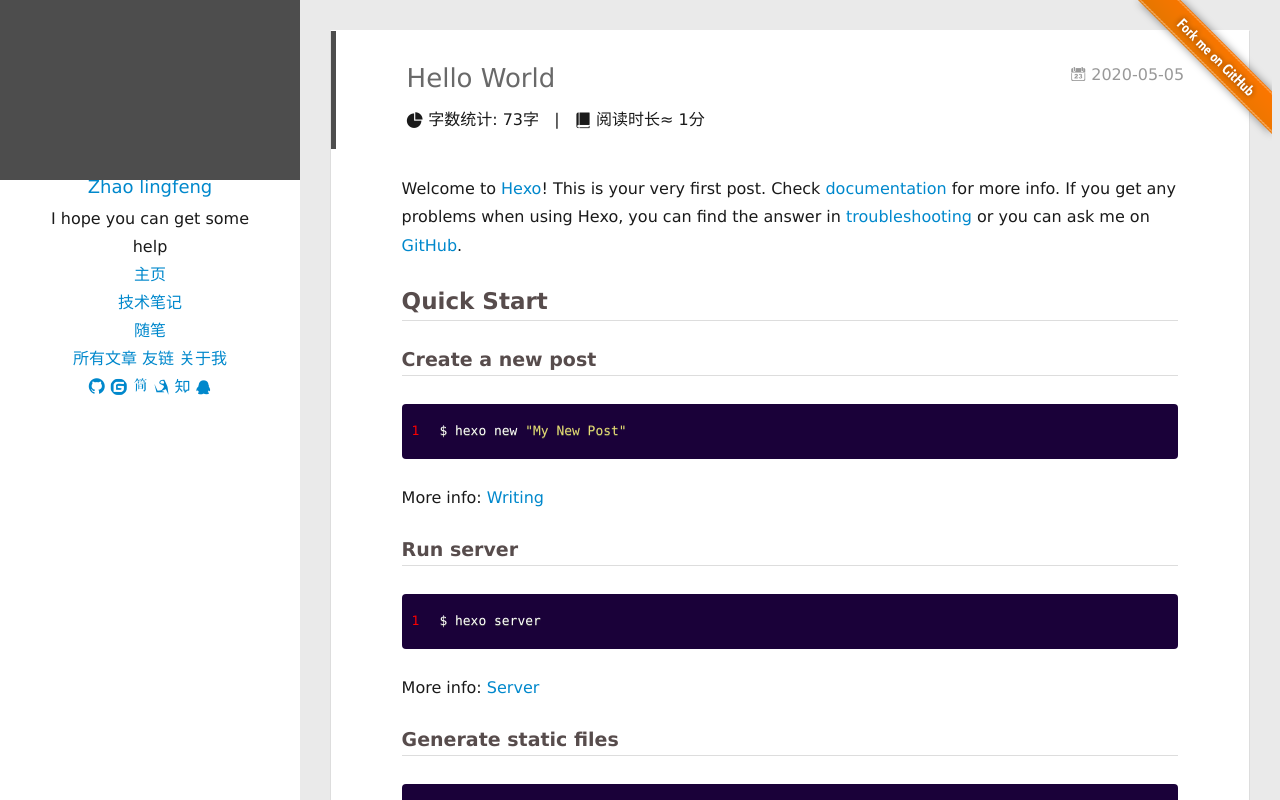
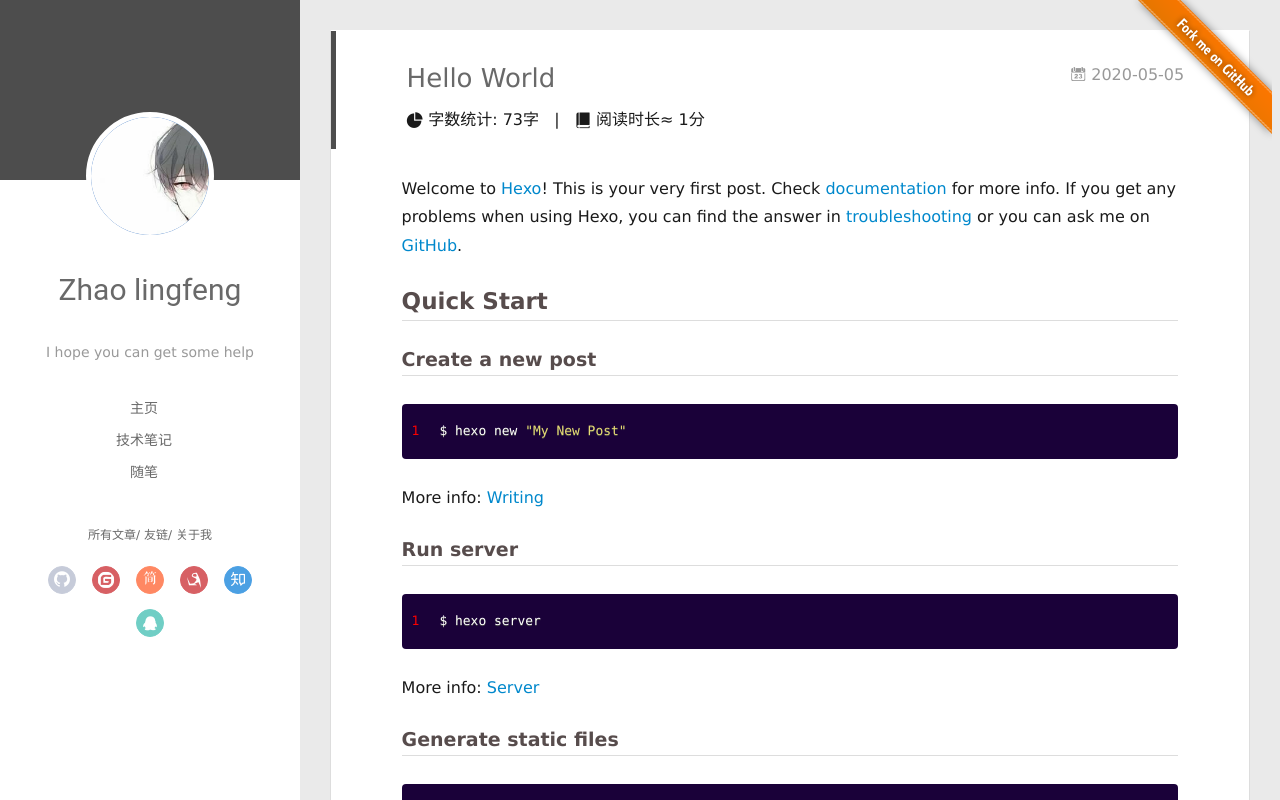
Before and after one commit to blank-beyond/blank-beyond.github.io, a plain HTML site: page 2020/05/05/hello-world/index.html in a window 1280 px wide. Drawn offline with Linux system fonts and the light colour scheme; some packages are replaced by stand-ins of ours; no server answers; a script that the page names is missing; files whose address does not match are found by name.

Commit message:
Site updated: 2020-05-06 19:24:40

```diff
--- a/2020/05/05/hello-world/index.html
+++ b/2020/05/05/hello-world/index.html
@@ -24,8 +24,6 @@
 
     <link rel="alternative" href="/atom.xml" title="Welcome to my blog" type="application/atom+xml">
 
-
-    <link rel="icon" href="/img/head.png">
 
 
     <link rel="apple-touch-icon" href="/apple-touch-icon-180x180.png">
@@ -61,9 +59,9 @@
 
 <div class="overlay" style="background: #4d4d4d;"></div>
 <div class="intrude-less">
-	<img src="img/head.png" class="js-avatar show">
+	<header id="header" class="inner">
 		<a href="/" class="profilepic">
-			<img src="img/head.png" class="js-avatar show" style="width: 100%;height: 100%;opacity: 1;">
+			<img src="/img/head.png" class="js-avatar">
 		</a>
 		<hgroup>
 			<h1 class="header-author"><a href="/">Zhao lingfeng</a></h1>
--- a/archives/2020/05/index.html
+++ b/archives/2020/05/index.html
@@ -22,8 +22,6 @@
 
     <link rel="alternative" href="/atom.xml" title="Welcome to my blog" type="application/atom+xml">
 
-
-    <link rel="icon" href="/img/head.png">
 
 
     <link rel="apple-touch-icon" href="/apple-touch-icon-180x180.png">
@@ -59,9 +57,9 @@
 
 <div class="overlay" style="background: #4d4d4d;"></div>
 <div class="intrude-less">
-	<img src="img/head.png" class="js-avatar show">
+	<header id="header" class="inner">
 		<a href="/" class="profilepic">
-			<img src="img/head.png" class="js-avatar show" style="width: 100%;height: 100%;opacity: 1;">
+			<img src="/img/head.png" class="js-avatar">
 		</a>
 		<hgroup>
 			<h1 class="header-author"><a href="/">Zhao lingfeng</a></h1>
```
Also changed, not shown: archives/2020/index.html (+2 -4 lines), archives/index.html (+2 -4 lines), index.html (+2 -4 lines).
